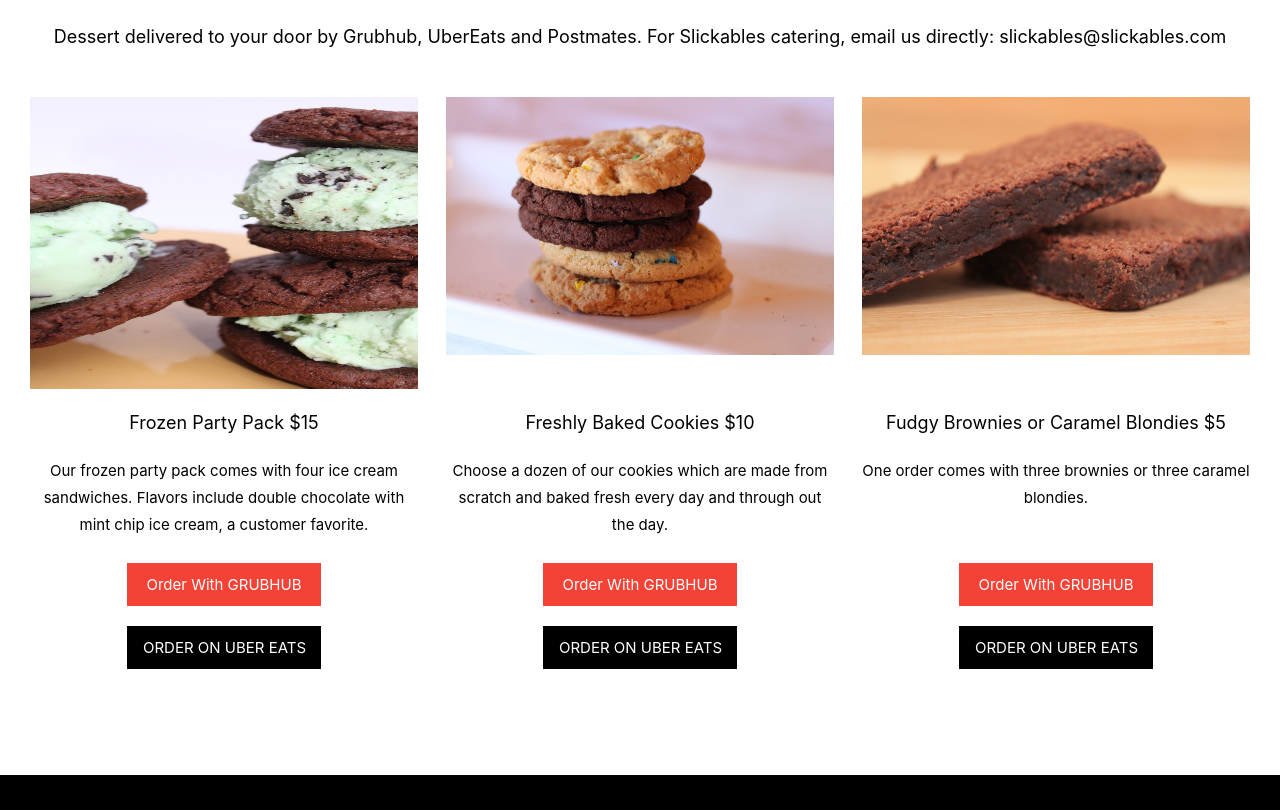
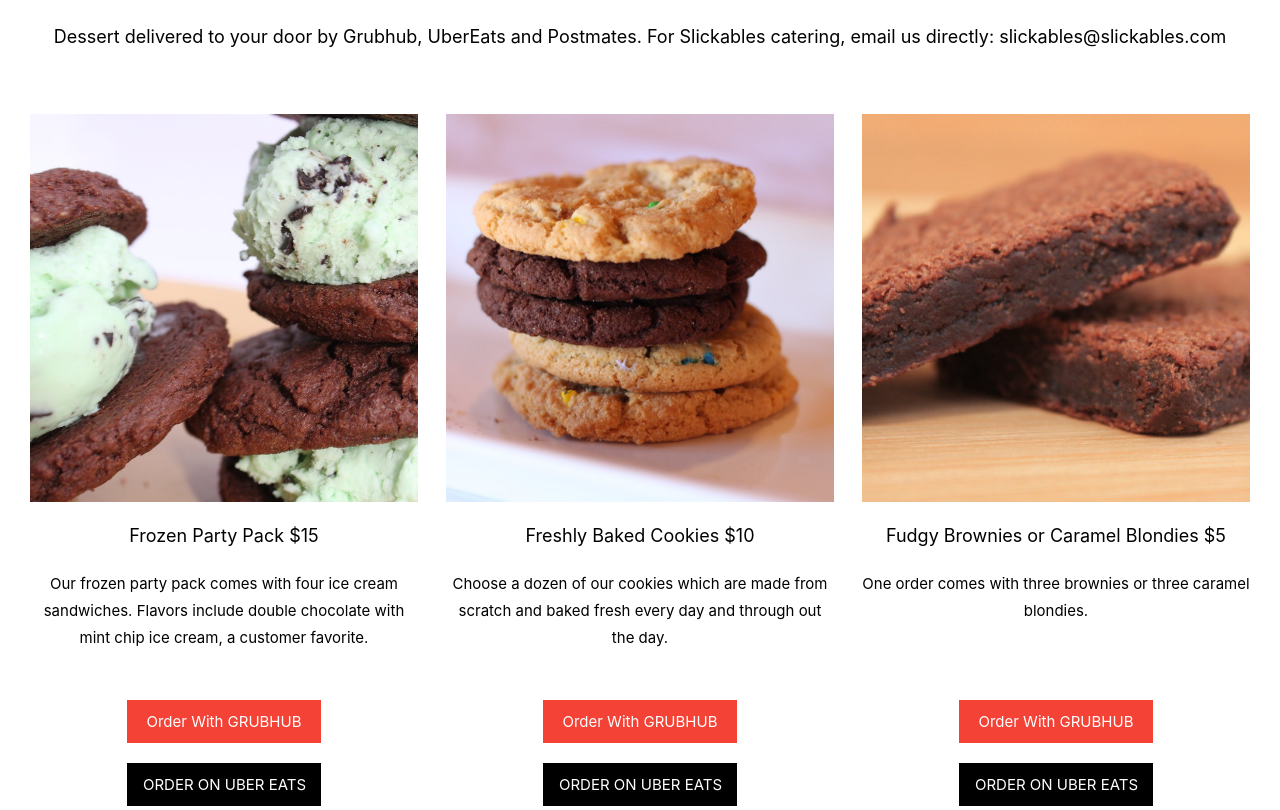
Before and after one commit to cafitzp1/TeamProject, a plain HTML site: page public/index.html in a window 1280 px wide. Shown: the part 890-1700 px from the top of the page. Drawn offline with nearby package versions, Linux system fonts and the light colour scheme.

Commit message:
changed grid layout, fixed out of proportion image

```diff
--- a/public/index.html
+++ b/public/index.html
@@ -61,45 +61,72 @@
           Postmates. For Slickables catering,
           email us directly: slickables@slickables.com</p>
       </div>
+
+      <div class="w3-third">
+        <div class="image-block" data-aspect-ratio="100" data-block-type="5">
+          <div class="block-content">
+            <div class="image-block-outer-wrapper design-layout-inline narrow-width">
+              <div class="intrinsic" style="max-width:2500.0px;">
+                <a href="http://www.ubereats.com" target="_blank">
+                  <div class="block-image-wrapper" style="contain: content; max-height: 5%;">
+                    <img class="thumb-img" src="./images/dessert1.jpeg" alt="dessert image" style="top: -25%;">
                   </div>
-    <div class="w3-row-padding w3-center">
-      <div class="w3-third">
-        <img src="./images/dessert1.jpeg" alt="dessert image" style="width: 100%; height: 19.5rem;" id="desert1Id">
+                </a>
+              </div>
+            </div>
+          </div>
+        </div>
+        <div class="fixed-height-1">
+          <p class="w3-large">Frozen Party Pack $15</p>
+          <p>Our frozen party pack comes with four ice cream sandwiches. Flavors include double
+            chocolate with mint chip
+            ice cream, a customer favorite.</p>
+        </div>
+        <button class="w3-button w3-red order-btn">Order With GRUBHUB</button>
+        <button class="w3-button w3-black order-btn w3-margin-bottm">ORDER ON UBER EATS</button>
       </div>
       <div class="w3-third">
-        <img src="./images/dessert2.jpeg" alt="dessert image" style="width: 100%;">
+        <div class="image-block" data-aspect-ratio="100" data-block-type="5">
+          <div class="block-content">
+            <div class="image-block-outer-wrapper design-layout-inline narrow-width">
+              <div class="intrinsic" style="max-width:2500.0px;">
+                <a href="http://www.ubereats.com" target="_blank">
+                  <div class="block-image-wrapper">
+                    <img class="thumb-img" src="./images/dessert2.jpeg" alt="dessert image" style="width: 150%; left: -20%;">
+                  </div>
+                </a>
+              </div>
+            </div>
+          </div>
+        </div>
+        <div class="fixed-height-1">
+          <p class="w3-large">Freshly Baked Cookies $10</p>
+          <p>Choose a dozen of our cookies which are made from scratch and baked fresh every day
+            and through out the day.</p>
+        </div>
+        <button class="w3-button w3-red order-btn">Order With GRUBHUB</button>
+        <button class="w3-button w3-black order-btn w3-margin-bottm">ORDER ON UBER EATS</button>
       </div>
       <div class="w3-third">
-        <img src="./images/dessert3.jpeg" alt="dessert image" style="width: 100%;">
+        <div class="image-block" data-aspect-ratio="100" data-block-type="5">
+          <div class="block-content">
+            <div class="image-block-outer-wrapper design-layout-inline narrow-width">
+              <div class="intrinsic" style="max-width:2500.0px;">
+                <a href="http://www.ubereats.com" target="_blank">
+                  <div class="block-image-wrapper">
+                    <img class="thumb-img" src="./images/dessert3.jpeg" alt="dessert image" style="width: 150%; left: -20%;">
+                  </div>
+                </a>
               </div>
             </div>
-    <div class="w3-row-padding w3-center">
-      <div class="w3-third">
-        <p class="w3-large">Frozen Party Pack $15</p>
-        <p>Our frozen party pack comes with four ice cream sandwiches. Flavors include double chocolate with mint chip
-          ice cream, a customer favorite.</p>
           </div>
-      <div class="w3-third">
-        <p class="w3-large">Freshly Baked Cookies $10</p>
-        <p>Choose a dozen of our cookies which are made from scratch and baked fresh every day and through out the day.</p>
         </div>
-      <div class="w3-third">
+        <div class="fixed-height-1">
           <p class="w3-large">Fudgy Brownies or Caramel Blondies $5</p>
           <p>One order comes with three brownies or three caramel blondies. </p>
         </div>
-    </div>
-    <div class="w3-row-padding w3-center">
-      <div class="w3-third">
         <button class="w3-button w3-red order-btn">Order With GRUBHUB</button>
-        <button class="w3-button w3-black order-btn">ORDER ON UBER EATS</button>
-      </div>
-      <div class="w3-third">
-        <button class="w3-button w3-red order-btn">Order With GRUBHUB</button>
-        <button class="w3-button w3-black order-btn">ORDER ON UBER EATS</button>
-      </div>
-      <div class="w3-third">
-        <button class="w3-button w3-red order-btn">Order With GRUBHUB</button>
-        <button class="w3-button w3-black order-btn">ORDER ON UBER EATS</button>
+        <button class="w3-button w3-black order-btn w3-margin-bottm">ORDER ON UBER EATS</button>
       </div>
     </div>
   </div>
--- a/public/styles/style.css
+++ b/public/styles/style.css
@@ -58,3 +58,35 @@ html {
     margin: 10px;
     min-width: 180px;
 }
+
+.image-block {
+    padding-top: 17px;
+    clear: both;
+    display: block;
+}
+
+.image-block-outer-wrapper {
+    flex: 0 1 auto;
+    text-align: left;
+}
+
+.intrinsic {
+    max-width: 2500px;
+    margin: auto;
+}
+
+.block-image-wrapper {
+    padding-bottom: 100%;
+    overflow: hidden;
+    position: relative;
+}
+
+.thumb-img {
+    width: 100%;
+    position: absolute;
+    max-width: none;
+}
+
+.fixed-height-1 {
+    height: 170px;
+}
```
Lines whose indentation alone changed are shown as unchanged.
